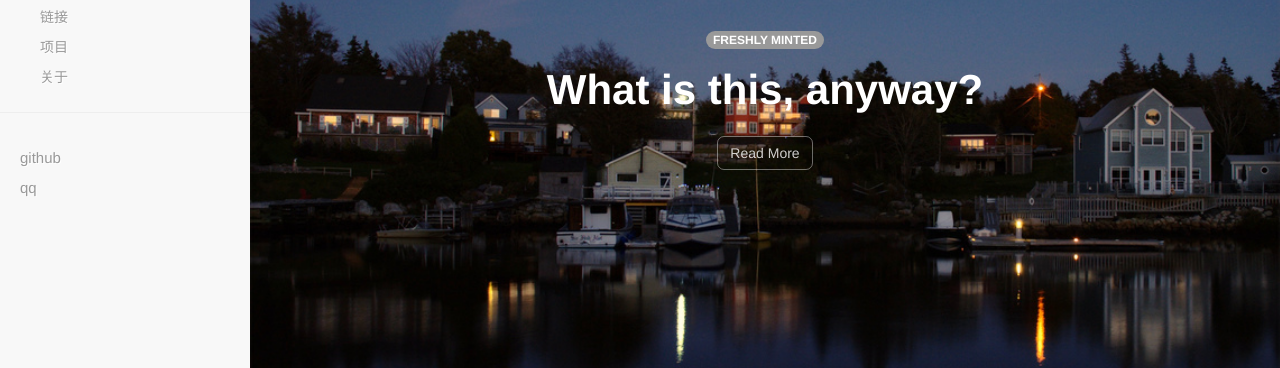
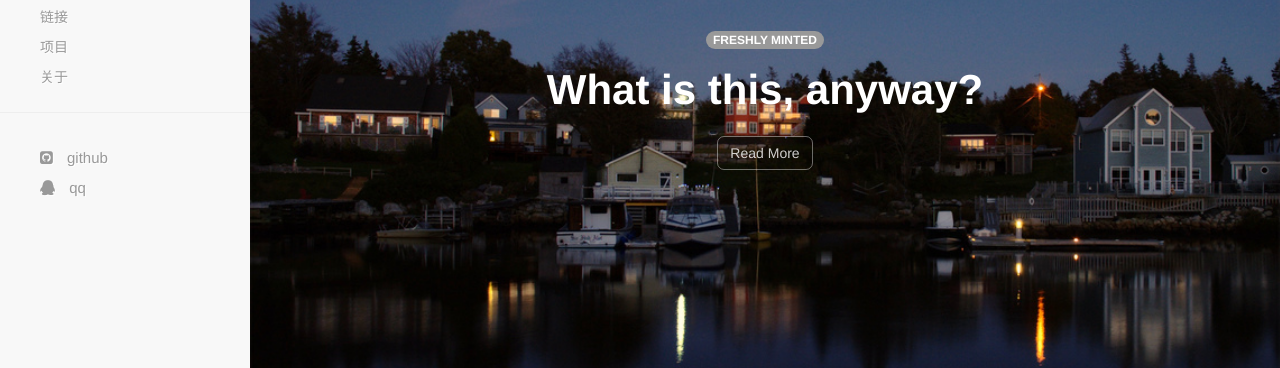
Before and after one commit to hjieli/hjieli.github.io, a Jekyll site: the page built from index.html, in a window 1280 px wide. Shown: the part 190-558 px from the top of the page. Built offline with Jekyll 4.4.1, drawn with Linux system fonts in a browser that asks for light colours; Markdown is read by kramdown in place of the engine named in the settings.

Commit message:
Update header.html

```diff
--- a/_includes/header.html
+++ b/_includes/header.html
@@ -5,7 +5,7 @@
 <link href="{{ site.baseurl }}/css/bootstrap.min.css" rel="stylesheet">
 <link href="{{ site.baseurl }}/css/hc.css" rel="stylesheet">
 
-<link href="http://fontawesome.io/assets/font-awesome/css/font-awesome.css" rel="stylesheet">
+<link href="//netdna.bootstrapcdn.com/font-awesome/4.7.0/css/font-awesome.css" rel="stylesheet">
 
 <!-- <link href="//netdna.bootstrapcdn.com/font-awesome/4.0.3/css/font-awesome.css" rel="stylesheet">
 HTML5 shim, for IE6-8 support of HTML5 elements -->
```
